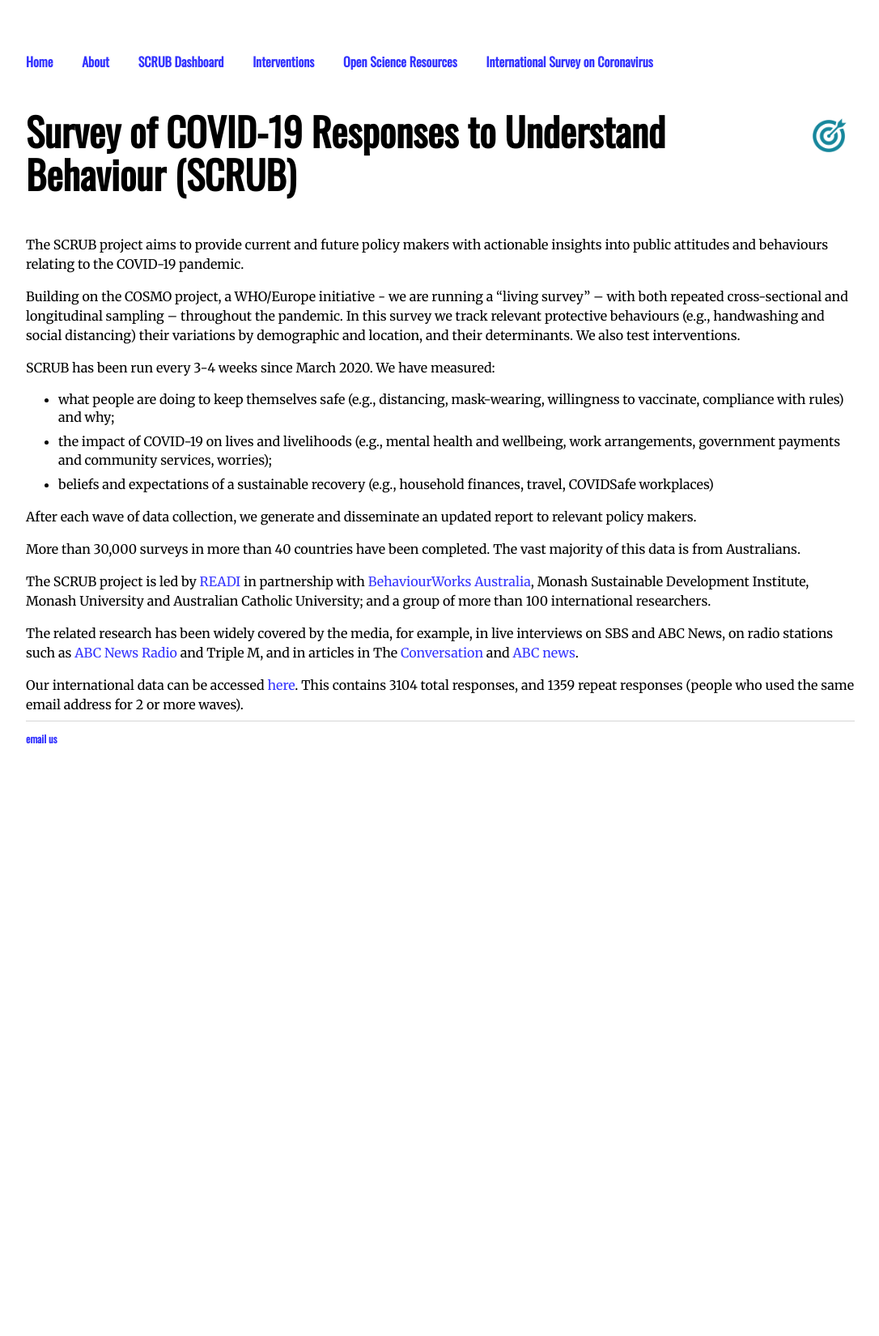
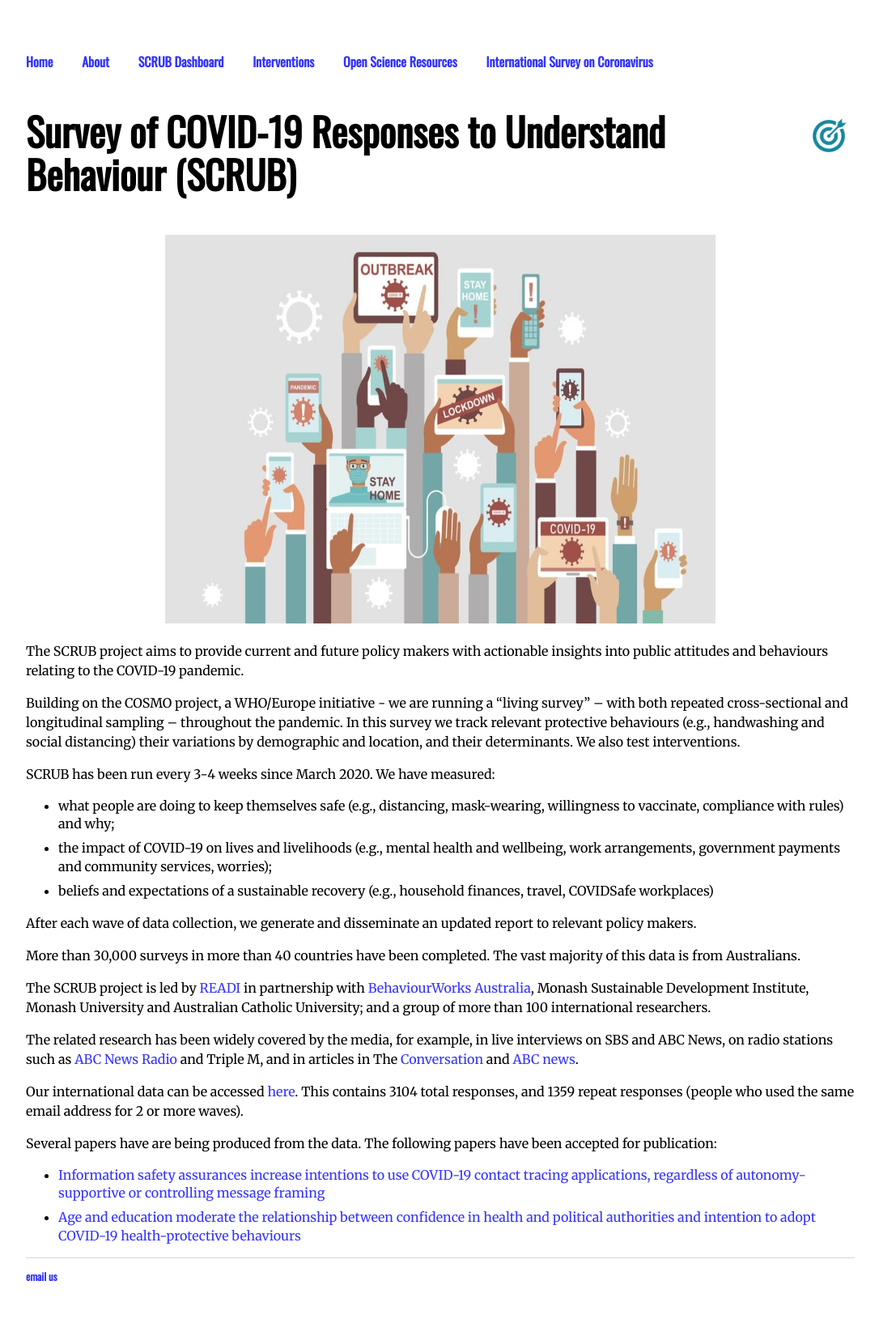
Before and after one commit to aksaeri/scrub, a Jekyll site: the page built from index.md, in a window 1280 px wide. Shown: the whole page at 81% size, without its empty margins (96-1182 px from the left). Built offline with Jekyll 4.4.1, drawn with Linux system fonts in a browser that asks for light colours; before the commit the page ends 986 px from its top, so only the background shows below that.

Commit message:
Update index.md

```diff
--- a/index.md
+++ b/index.md
@@ -6,6 +6,9 @@
 <img src="/assets/noun_Target_804778.png" alt="READI logo" title="READI logo" style="width: 64px; float: right; margin: 0;">
 
 # Survey of COVID-19 Responses to Understand Behaviour (SCRUB)
+<p align="center">
+<img src="/assets/SCRUB%20image.jpg" height="480" width="680">
+</p>
 
 The SCRUB project aims to provide current and future policy makers with actionable insights into public attitudes and behaviours relating to the COVID-19 pandemic.
 
@@ -25,3 +28,7 @@
 The related research has been widely covered by the media, for example, in live interviews on SBS and ABC News, on radio stations such as [ABC News Radio](https://www.abc.net.au/radio/newsradio/survey-finds-most-australians-with-symptoms-of/12390796) and Triple M, and in articles in The [Conversation](https://theconversation.com/more-australians-are-worried-about-a-recession-and-an-increasingly-selfish-society-than-about-coronavirus-itself-135297) and [ABC news](https://www.abc.net.au/radio/newsradio/survey-finds-most-australians-with-symptoms-of/12390796).
 
 Our international data can be accessed [here](https://drive.google.com/drive/folders/1OPgolKrjr-49fpJi3kcTPbbLO0qa36bi?usp=sharing). This contains 3104 total responses, and 1359 repeat responses (people who used the same email address for 2 or more waves).
+
+Several  papers have are being produced from the data. The following papers have been accepted for publication:
+ * [Information safety assurances increase intentions to use COVID-19 contact tracing applications, regardless of autonomy-supportive or controlling message framing](https://www.frontiersin.org/articles/10.3389/fpsyg.2020.591638/full)
+ * [Age and education moderate the relationship between confidence in health and political authorities and intention to adopt COVID-19 health-protective behaviours](https://osf.io/cwfx2/download?format=pdf)
```
